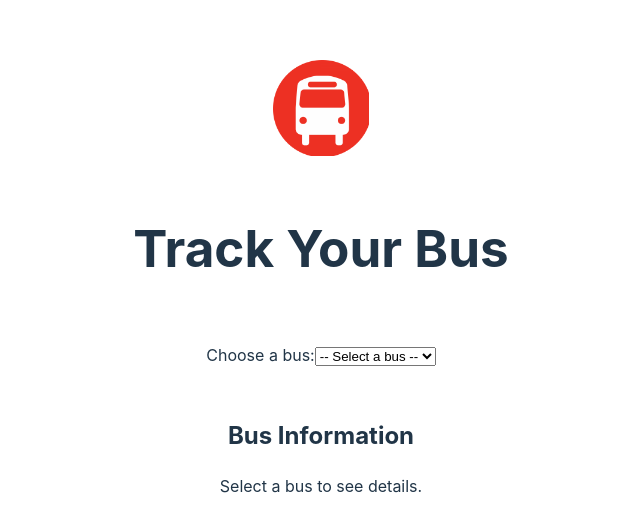
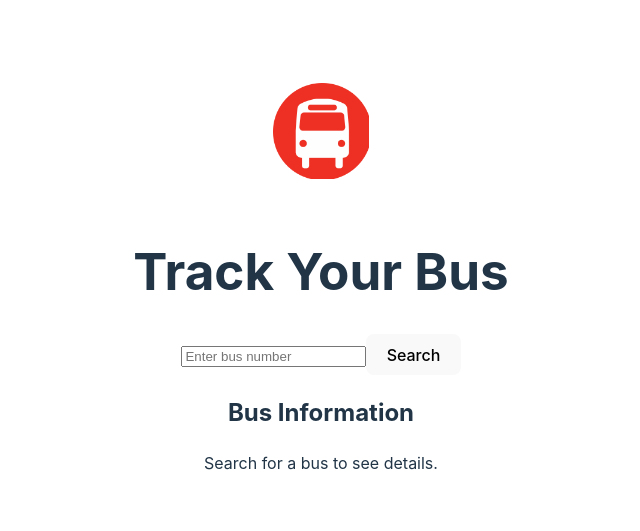
Before and after one commit to anuraggr/trackbus, a React (Vite) app: page / in a window 1280 px wide. Shown: the part 125-656 px from the top of the page, without its empty margins (319-959 px from the left). Built offline with nearby package versions, Linux system fonts and the light colour scheme.

Commit message:
Update App.jsx

```diff
--- a/src/App.jsx
+++ b/src/App.jsx
@@ -8,9 +8,11 @@ import L from 'leaflet'; // Import Leaflet for custom icon
 import busIcon from './assets/busicon-1.png'; // Import custom bus icon
 
 function App() {
+  const [searchInput, setSearchInput] = useState(''); // For search input
   const [selectedBus, setSelectedBus] = useState('');
   const [busCoords, setBusCoords] = useState(null);
   const [busInfo, setBusInfo] = useState(null); // State for bus info
+  const [error, setError] = useState(''); // Error message for no bus found
   const mapRef = useRef(); // Reference to the map
 
   // Create custom bus marker icon
@@ -27,12 +29,18 @@ function App() {
       fetch('/busCoordinates.json')
         .then((response) => response.json())
         .then((data) => {
-          setBusCoords(data[selectedBus]);
+          if (data[selectedBus]) {
+            setBusCoords(data[selectedBus]);
+            setError(''); // Clear error
 
-          // If we have a map reference, zoom to the new coordinates
-          if (mapRef.current && data[selectedBus]) {
-            const { lat, lng } = data[selectedBus];
-            mapRef.current.setView([lat, lng], 13); // Zoom to the marker with zoom level 13
+            // If we have a map reference, zoom to the new coordinates
+            if (mapRef.current) {
+              const { lat, lng } = data[selectedBus];
+              mapRef.current.setView([lat, lng], 13); // Zoom to the marker with zoom level 13
+            }
+          } else {
+            setError('No such bus found');
+            setBusCoords(null); // Clear map if no bus is found
           }
         })
         .catch((error) => console.error('Error fetching coordinates:', error));
@@ -45,19 +53,34 @@ function App() {
       fetch('/busInfo.json')
         .then((response) => response.json())
         .then((data) => {
-          setBusInfo(data[selectedBus]);
+          if (data[selectedBus]) {
+            setBusInfo(data[selectedBus]);
+            setError(''); // Clear error
+          } else {
+            setError('No such bus found');
+            setBusInfo(null); // Clear info if no bus is found
+          }
         })
         .catch((error) => console.error('Error fetching bus info:', error));
     }
   };
 
   useEffect(() => {
-    fetchCoordinates(); // Fetch coordinates on bus selection
-    fetchBusInfo(); // Fetch bus info on bus selection
+    if (selectedBus) {
+      fetchCoordinates(); // Fetch coordinates when bus is selected
+      fetchBusInfo(); // Fetch bus info when bus is selected
+    }
   }, [selectedBus]);
 
-  const handleBusChange = (e) => {
-    setSelectedBus(e.target.value);
+  // Handle search input
+  const handleSearchChange = (e) => {
+    setSearchInput(e.target.value);
+  };
+
+  // Handle search button click
+  const handleSearchClick = () => {
+    const searchValue = `bus${searchInput}`; // Assuming bus IDs are "bus1", "bus2", etc.
+    setSelectedBus(searchValue);
   };
 
   const handleRefreshClick = () => {
@@ -75,21 +98,21 @@ function App() {
       <h1>Track Your Bus</h1>
 
       <div className="main-content">
-        {/* Left Side: Bus Selector and Map */}
+        {/* Left Side: Bus Search and Map */}
         <div className="left-side">
-          <div className="card">
-            <label htmlFor="busSelect">Choose a bus:</label>
-            <select
-              id="busSelect"
-              value={selectedBus}
-              onChange={handleBusChange}
-            >
-              <option value="">-- Select a bus --</option>
-              <option value="bus1">Bus 1</option>
-              <option value="bus2">Bus 2</option>
-              <option value="bus3">Bus 3</option>
-            </select>
+          <div className="search-container">
+            <input
+              id="busSearch"
+              type="text"
+              placeholder="Enter bus number"
+              value={searchInput}
+              onChange={handleSearchChange}
+              className="search-bar"
+            />
+            <button onClick={handleSearchClick} className="search-button">Search</button>
           </div>
+
+          {error && <p style={{ color: 'red' }}>{error}</p>}
 
           {busCoords && (
             <div style={{ height: '500px', width: '100%', position: 'relative' }}>
@@ -151,12 +174,13 @@ function App() {
           <h2>Bus Information</h2>
           {busInfo ? (
             <div className="bus-info">
+              <p><strong>Bus No:</strong> {busInfo.No}</p>
               <p><strong>From:</strong> {busInfo.From}</p>
               <p><strong>To:</strong> {busInfo.to}</p>
               <p><strong>Departure:</strong> {busInfo.Departure}</p>
             </div>
           ) : (
-            <p>Select a bus to see details.</p>
+            <p>Search for a bus to see details.</p>
           )}
         </div>
       </div>
```
